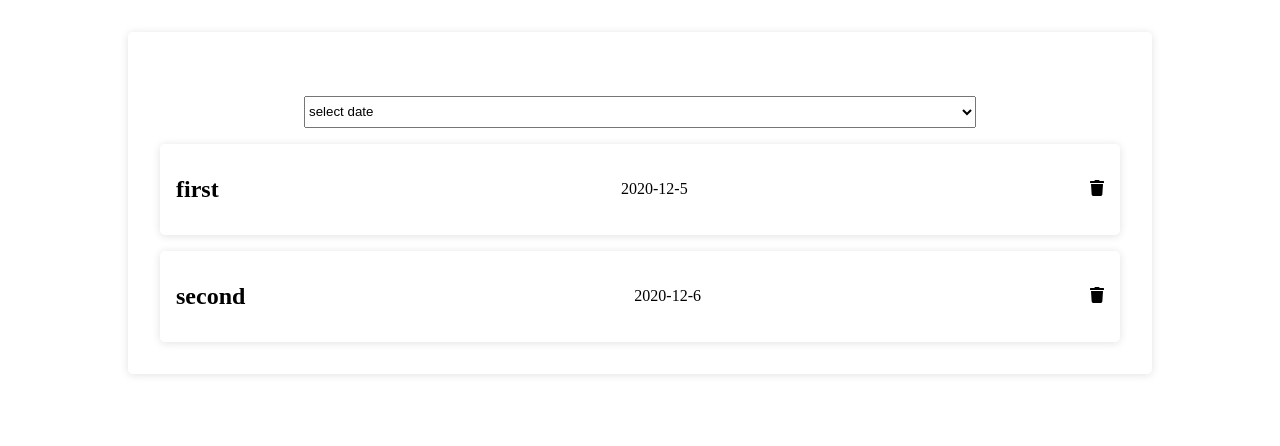
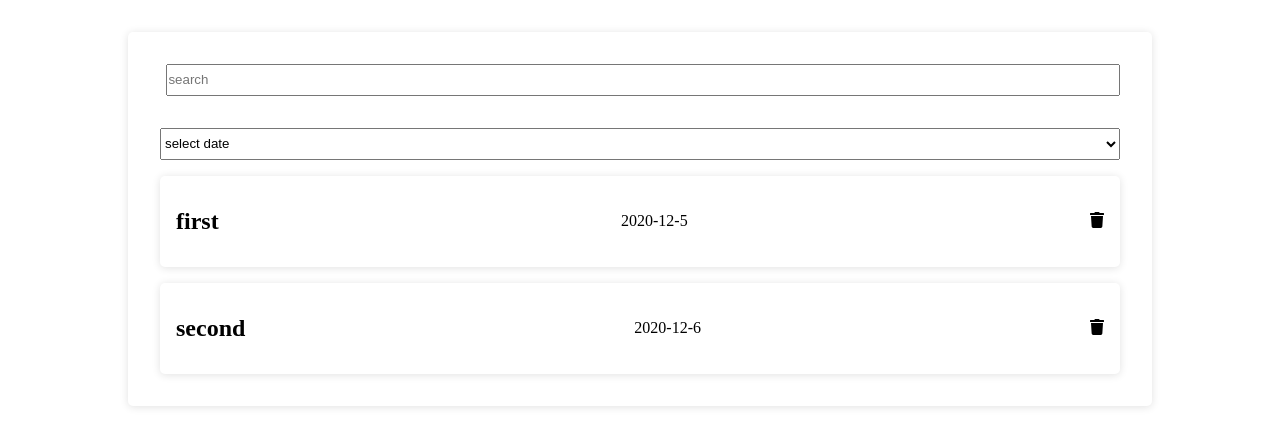
Before and after one commit to mostafa10066/react, a React (Create React App) app: page / in a window 1280 px wide. Shown: the top 446 px of the page. Built offline with nearby package versions, Linux system fonts and the light colour scheme.

Commit message:
second version filtering done

```diff
--- a/src/components/Tasks.js
+++ b/src/components/Tasks.js
@@ -7,6 +7,7 @@ class Tasks extends Component {
     constructor(props){
         super(props)
         this.state={
+            keyword:'',
             tasks:[
                 {
                     id:1,subject:'first',completed:true,fälligAm:'2020-12-5'
@@ -18,29 +19,32 @@ class Tasks extends Component {
             items:[]
         }
         this.state.items=this.state.tasks;
-        this.dateFilter = this.dateFilter.bind(this);
+        this.search = this.search.bind(this);
     }
     deleteItem(id){
         const items = this.state.items;
         items.splice(id, 1);
         this.setState({ items });
     }
-    dateFilter(event){
-        this.state.items=this.state.tasks;
-        if( event.target.value!=0){
+    search=(e)=>{
+        var filterVal=document.getElementById('date').value
+        var search=document.getElementById('search').value
+        var filterItems=this.state.tasks;
+        if(search!=''){
+            filterItems =  filterItems.filter((item)=> {
+                       return item.subject.includes(search);
+            });
 
-            this.setState({
-                items: this.state.items.filter(function(item) {
-                    return item.fälligAm == event.target.value;
-                })
+        }
+        if(filterVal!=0){
+            filterItems =  filterItems.filter((item)=> {
+                return item.fälligAm == filterVal;
             });
         }
-        else{
-            this.setState({
-                items: this.state.tasks
+        this.setState({
+                    items: filterItems
+        });
 
-            });
-        }
 
     }
     render() {
@@ -56,11 +60,14 @@ class Tasks extends Component {
         })
         return(
             <div className="container">
-                <select value={this.state.value} onChange={this.dateFilter} name="" id="">
-                    <option value="0">select date</option>
-                    <option value="2020-12-5">2020-12-5</option>
-                    <option value="2020-12-6">2020-12-6</option>
-                </select>
+                <input placeholder="search"  onKeyUp={ this.search } id="search"  type="text" className="search"/>
+                <div className="filter">
+                    <select  value={ this.state.value }  onChange={this.search} name="" id="date">
+                        <option value="0">select date</option>
+                        <option value="2020-12-5">2020-12-5</option>
+                        <option value="2020-12-6">2020-12-6</option>
+                    </select>
+                </div>
                 { task }
             </div>
         )
--- a/src/index.css
+++ b/src/index.css
@@ -29,16 +29,25 @@ html,body {
 }
 select{
   display: flex;
-  width: 70%;
   align-items: center;
   align-self: center;
   padding: .4rem 0;
-  margin-top: 2rem;
+  flex: 2;
 
+}
+input{
+  flex: 2;
+  padding: .4rem 0;
+  margin-left: .4rem;
 }
 code {
   font-family: source-code-pro, Menlo, Monaco, Consolas, 'Courier New',
     monospace;
+}
+.filter{
+  display: flex;
+  justify-content: space-between;
+  margin-top: 2rem;
 }
 .task{
   display: flex;
@@ -64,3 +73,6 @@ a{
   font-weight: bold;
   color: black;
 }
+.task span{
+  cursor: pointer;
+}
```
